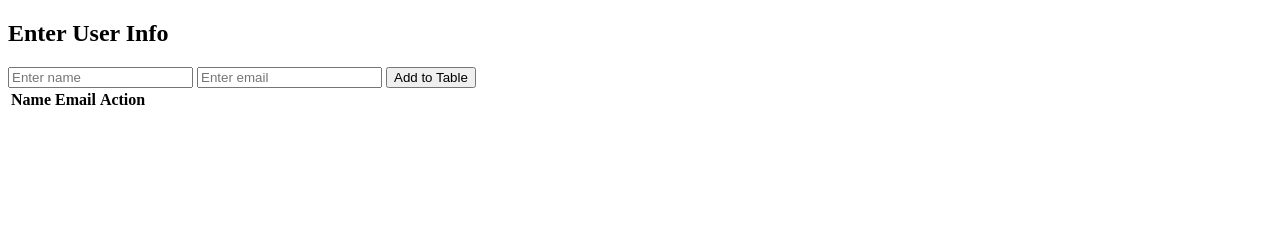
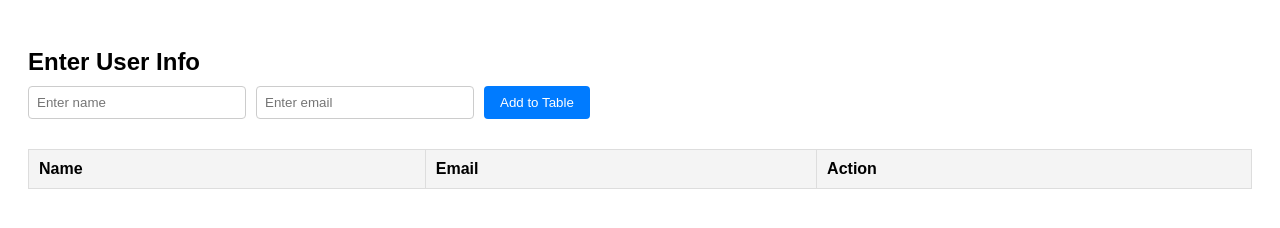
Before and after one commit to Muhammad-Munsif/dynamic-table, a plain HTML site: page index.html in a window 1280 px wide. Drawn offline with Linux system fonts and the light colour scheme.

Commit message:
small changes  index file

```diff
--- a/index.html
+++ b/index.html
@@ -5,6 +5,89 @@
   <meta name="viewport" content="width=device-width, initial-scale=1.0"/>
   <title>Dynamic Table with Form</title>
   <link rel="stylesheet" href="style.css">
+  <style>
+    body {
+  font-family: Arial, sans-serif;
+  padding: 20px;
+}
+
+h2 {
+  margin-bottom: 10px;
+}
+
+form {
+  display: flex;
+  flex-wrap: wrap;
+  gap: 10px;
+  margin-bottom: 20px;
+}
+
+input {
+  padding: 8px;
+  width: 200px;
+  border: 1px solid #ccc;
+  border-radius: 4px;
+}
+
+.btn {
+  padding: 8px 16px;
+  border: none;
+  background-color: #007bff;
+  color: white;
+  cursor: pointer;
+  border-radius: 4px;
+}
+
+.btn.delete {
+  background-color: #dc3545;
+}
+
+.table-container {
+  width: 100%;
+  overflow-x: auto;
+}
+
+table {
+  width: 100%;
+  border-collapse: collapse;
+  margin-top: 10px;
+}
+
+th, td {
+  border: 1px solid #ddd;
+  padding: 10px;
+  text-align: left;
+}
+
+th {
+  background-color: #f4f4f4;
+}
+
+@media (max-width: 600px) {
+  table, thead, tbody, th, td, tr {
+    display: block;
+  }
+
+  thead tr {
+    display: none;
+  }
+
+  td {
+    position: relative;
+    padding-left: 50%;
+    border: none;
+    border-bottom: 1px solid #ddd;
+  }
+
+  td::before {
+    position: absolute;
+    top: 10px;
+    left: 10px;
+    font-weight: bold;
+    content: attr(data-label);
+  }
+}
+  </style>
 </head>
 <body>
 
```
